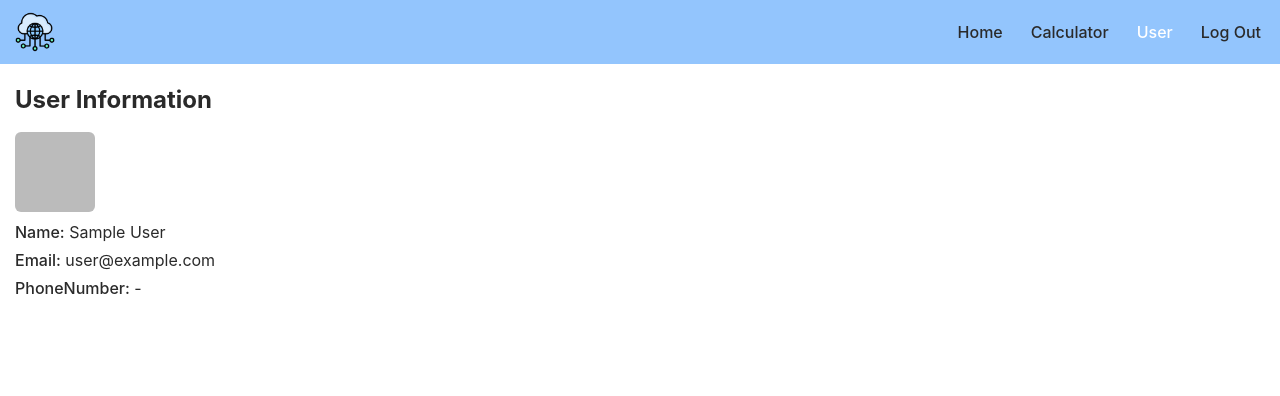
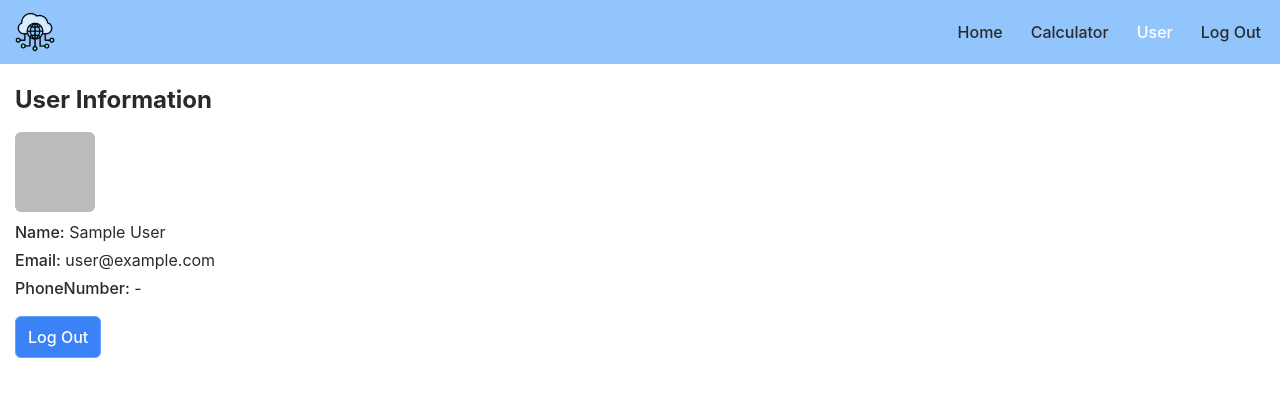
Before and after one commit to Oleksandr073/IP-Subnet-Calculator-Web-Application, a React (Vite) app: page /user in a window 1280 px wide. Shown: the top 396 px of the page. Built offline with nearby package versions, Linux system fonts and the light colour scheme; no server answers; sample sign-in values are in the browser's storage.

Commit message:
add logOut button to UserPage

```diff
--- a/src/pages/user/UserPage.tsx
+++ b/src/pages/user/UserPage.tsx
@@ -1,14 +1,29 @@
 import { UserInformation } from '../../components/blocks';
+import { Button } from '../../components/ui';
 import { authSelectors } from '../../redux/auth/selectors';
-import { useAppSelector } from '../../redux/hooks';
+import { authSlice } from '../../redux/auth/slice';
+import { useAppDispatch, useAppSelector } from '../../redux/hooks';
 
 export const UserPage = () => {
+  const dispatch = useAppDispatch();
+
   const userInfo = useAppSelector(authSelectors.selectUserInfo);
+
+  const handleLogOut = () => {
+    dispatch(authSlice.actions.logOut());
+  };
+
   return (
     <div className="container py-5">
       <h2 className="font-bold text-2xl mb-4">User Information</h2>
 
-      {userInfo && <UserInformation userInfo={userInfo} />}
+      {userInfo && (
+        <div className="mb-4">
+          <UserInformation userInfo={userInfo} />
+        </div>
+      )}
+
+      <Button text="Log Out" onClick={handleLogOut} />
     </div>
   );
 };
```
